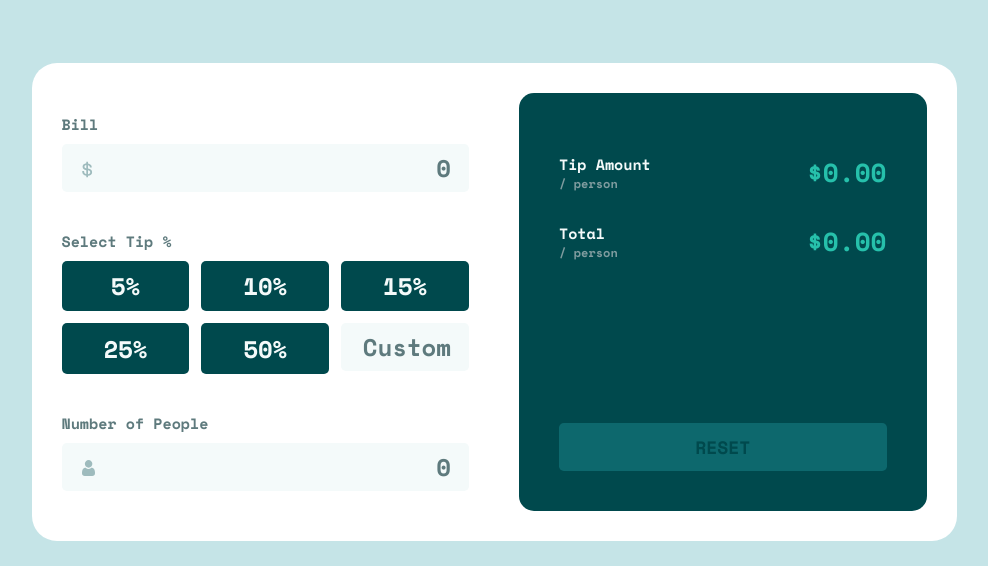
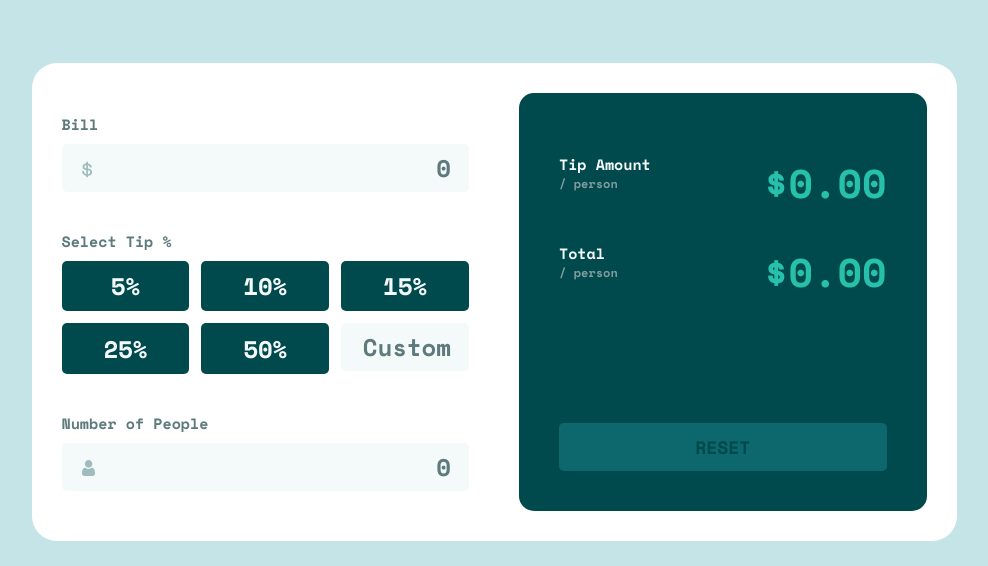
Before and after one commit to RoksolanaVeres/tip-calculator-app, a plain HTML site: page index.html in a window 1280 px wide. Shown: the part 234-800 px from the top of the page, without its empty margins (146-1134 px from the left). Drawn offline with nearby package versions, Linux system fonts and the light colour scheme.

```diff
--- a/styles.css
+++ b/styles.css
@@ -270,4 +270,8 @@ input[type="text"]::placeholder {
     flex-direction: column;
     justify-content: space-between;
   }
+
+  .result-number {
+    font-size: 4rem;
+  }
 }
```
Also changed, not shown: 1 other file.
